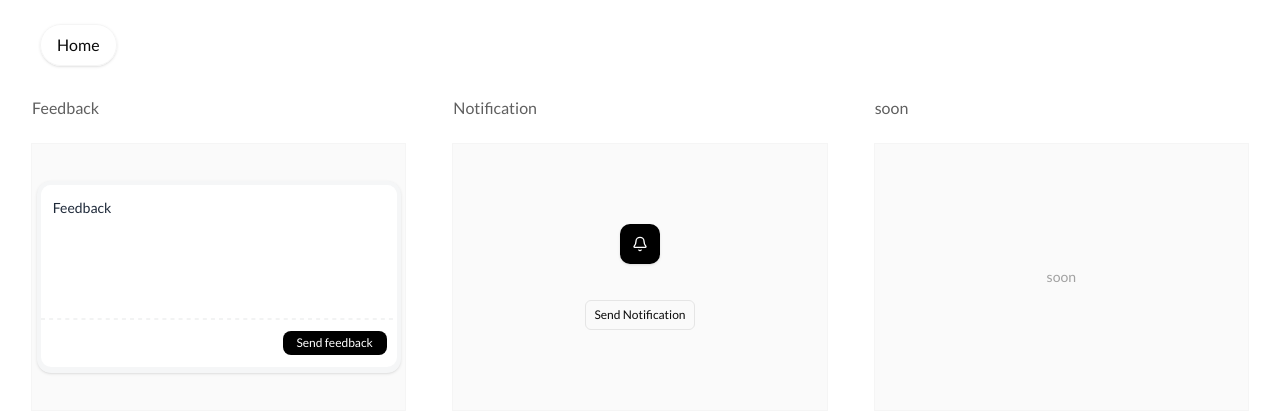
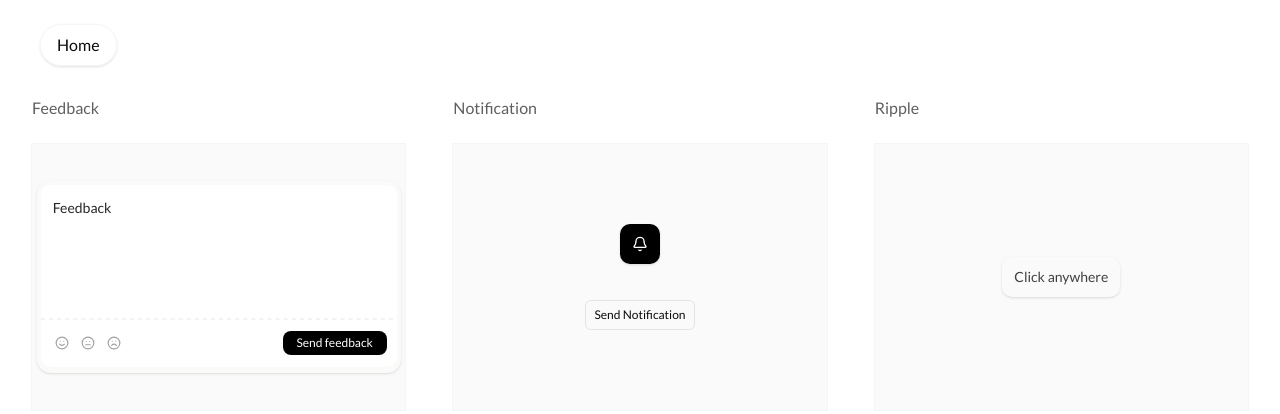
Before and after one commit to Andresuito/andres-portfolio, a Next.js app: page /animations in a window 1280 px wide. Both pictures are taken after a click on the button "Feedback". Shown: the top 414 px of the page. Built offline with nearby package versions, Linux system fonts and the light colour scheme.

Commit message:
feat: ripple

```diff
--- a/app/animations/page.tsx
+++ b/app/animations/page.tsx
@@ -2,6 +2,7 @@
 
 import FeedbackAnimation from "@/components/animations/feedback";
 import NotificationAnimation from "@/components/animations/notification";
+import RippleAnimation from "@/components/animations/ripple";
 import { Navigation } from "@/components/navigation";
 
 export default function AnimationsPage() {
@@ -26,9 +27,9 @@ export default function AnimationsPage() {
           </div>
 
           <div className="flex flex-col space-y-6 h-full">
-            <h2 className="font-light opacity-65">soon</h2>
+            <h2 className="font-light opacity-65">Ripple</h2>
             <div className="w-full flex justify-center py-20 outline outline-neutral-100 bg-neutral-50 flex-1 items-center">
-              <span className="text-neutral-400 text-sm">soon</span>
+              <RippleAnimation />
             </div>
           </div>
         </div>
--- a/components/animations/feedback.tsx
+++ b/components/animations/feedback.tsx
@@ -1,11 +1,13 @@
 "use client";
 
+import { Frown, Meh, Smile } from "lucide-react";
 import { AnimatePresence, motion } from "motion/react";
 import { useState } from "react";
 
 export default function FeedbackAnimation() {
   const [isExpanded, setIsExpanded] = useState(false);
   const [hasText, setHasText] = useState(false);
+  const [selectedFace, setSelectedFace] = useState<string | null>(null);
 
   return (
     <div className="relative flex items-center justify-center">
@@ -24,12 +26,12 @@ export default function FeedbackAnimation() {
             onClick={() => {
               setIsExpanded(true);
             }}
-            className="relative flex h-10 items-center rounded-lg bg-white shadow px-3 font-medium outline-none hover:bg-gray-50 transition-colors"
+            className="relative flex h-10 items-center rounded-lg shadow px-3 font-medium outline-none"
             layoutId="feedback-container"
             transition={{ duration: 0.35, ease: "easeInOut" }}
           >
             <motion.span
-              className="block text-sm text-gray-800"
+              className="block text-sm text-neutral-800 select-none"
               layoutId="feedback-text"
               transition={{ duration: 0.35, ease: "easeInOut" }}
             >
@@ -43,7 +45,7 @@ export default function FeedbackAnimation() {
             <>
               {!hasText && (
                 <motion.h2
-                  className="absolute text-sm text-gray-800 opacity-100 z-40"
+                  className="absolute text-sm select-none text-neutral-800 opacity-100 z-40"
                   style={{
                     left: "calc(50% - 182px + 16px)",
                     top: "calc(50% - 96px + 17px)",
@@ -59,7 +61,7 @@ export default function FeedbackAnimation() {
                 </motion.h2>
               )}
               <motion.div
-                className="absolute w-[364px] max-w-[90vw] rounded-xl bg-[#F5F6F7] p-1 shadow-sm outline-none h-[192px] left-1/2 top-1/2 -translate-x-1/2 -translate-y-1/2 z-30"
+                className="absolute w-[364px] max-w-[90vw] rounded-xl bg-stone-50 p-1 shadow-sm outline-none h-[192px] left-1/2 top-1/2 -translate-x-1/2 -translate-y-1/2 z-30"
                 layoutId="feedback-container"
                 transition={{
                   duration: 0.35,
@@ -88,18 +90,82 @@ export default function FeedbackAnimation() {
                         strokeDasharray="4 4"
                       ></path>
                     </svg>
+                    <div className="flex items-center justify-between w-full">
+                      <motion.div
+                        className="flex gap-1"
+                        initial={{ opacity: 0, x: -10 }}
+                        animate={{ opacity: 1, x: 0 }}
+                        transition={{ duration: 0.3, delay: 0.1 }}
+                      >
+                        <motion.button
+                          type="button"
+                          initial={{ scale: 0 }}
+                          animate={{ scale: 1 }}
+                          transition={{ duration: 0.2, delay: 0.2 }}
+                          onClick={() =>
+                            setSelectedFace(
+                              selectedFace === "happy" ? null : "happy"
+                            )
+                          }
+                          className={`p-1 rounded-md transition-colors ${
+                            selectedFace === "happy"
+                              ? "bg-green-100 text-green-600"
+                              : "text-neutral-400 hover:text-green-500"
+                          }`}
+                        >
+                          <Smile size={14} />
+                        </motion.button>
+                        <motion.button
+                          type="button"
+                          initial={{ scale: 0 }}
+                          animate={{ scale: 1 }}
+                          transition={{ duration: 0.2, delay: 0.3 }}
+                          onClick={() =>
+                            setSelectedFace(
+                              selectedFace === "neutral" ? null : "neutral"
+                            )
+                          }
+                          className={`p-1 rounded-md transition-colors ${
+                            selectedFace === "neutral"
+                              ? "bg-yellow-100 text-yellow-600"
+                              : "text-neutral-400 hover:text-yellow-500"
+                          }`}
+                        >
+                          <Meh size={14} />
+                        </motion.button>
+                        <motion.button
+                          type="button"
+                          initial={{ scale: 0 }}
+                          animate={{ scale: 1 }}
+                          transition={{ duration: 0.2, delay: 0.4 }}
+                          onClick={() =>
+                            setSelectedFace(
+                              selectedFace === "sad" ? null : "sad"
+                            )
+                          }
+                          className={`p-1 rounded-md transition-colors ${
+                            selectedFace === "sad"
+                              ? "bg-red-100 text-red-600"
+                              : "text-neutral-400 hover:text-red-500"
+                          }`}
+                        >
+                          <Frown size={14} />
+                        </motion.button>
+                      </motion.div>
                       <button
                         type="submit"
-                      className="ml-auto flex !h-6 !w-[104px] items-center justify-center rounded-md px-2 !text-xs bg-black text-white hover:bg-gray-800 transition-colors"
+                        className="flex !h-6 !w-[104px] items-center justify-center rounded-md px-2 !text-xs bg-black text-white hover:bg-neutral-800 transition-colors"
                         onClick={() => {
                           setIsExpanded(false);
                           setHasText(false);
+                          setSelectedFace(null);
                         }}
                       >
                         <span style={{ opacity: 1 }}>
                           <span>Send feedback</span>
                         </span>
                       </button>
+                    </div>
                   </div>
                 </form>
               </motion.div>
--- /dev/null
+++ b/components/animations/ripple.tsx
@@ -0,0 +1,86 @@
+"use client";
+
+import { useState } from "react";
+
+export default function RippleAnimation() {
+  const [ripples, setRipples] = useState<
+    { id: number; x: number; y: number }[]
+  >([]);
+  const [rippleId, setRippleId] = useState(0);
+
+  const createRipple = (e: React.MouseEvent<HTMLDivElement>) => {
+    const rect = e.currentTarget.getBoundingClientRect();
+    const x = e.clientX - rect.left;
+    const y = e.clientY - rect.top;
+
+    const newRipple = { id: rippleId, x, y };
+    setRipples((prev) => [...prev, newRipple]);
+    setRippleId((prev) => prev + 1);
+
+    setTimeout(() => {
+      setRipples((prev) => prev.filter((ripple) => ripple.id !== newRipple.id));
+    }, 800);
+  };
+
+  return (
+    <>
+      <style jsx>{`
+        .ripple-container {
+          position: relative;
+          overflow: hidden;
+          cursor: pointer;
+        }
+
+        .ripple {
+          position: absolute;
+          border-radius: 50%;
+          background: radial-gradient(
+            circle,
+            rgba(147, 51, 234, 0.4) 0%,
+            rgba(147, 51, 234, 0.2) 40%,
+            rgba(147, 51, 234, 0.1) 60%,
+            transparent 80%
+          );
+          transform: translate(-50%, -50%);
+          animation: ripple-animation 0.8s ease-out forwards;
+          pointer-events: none;
+        }
+
+        @keyframes ripple-animation {
+          0% {
+            width: 0px;
+            height: 0px;
+            opacity: 1;
+          }
+          100% {
+            width: 200px;
+            height: 200px;
+            opacity: 0;
+          }
+        }
+      `}</style>
+
+      <div className="flex flex-col items-center space-y-6">
+        <div
+          className="ripple-container hover-glow w-fit h-10  rounded-lg shadow px-3 flex items-center justify-center"
+          onClick={createRipple}
+        >
+          <span className="text-neutral-700 text-sm font-medium select-none">
+            Click anywhere
+          </span>
+
+          {ripples.map((ripple) => (
+            <div
+              key={ripple.id}
+              className="ripple"
+              style={{
+                left: ripple.x,
+                top: ripple.y,
+              }}
+            />
+          ))}
+        </div>
+      </div>
+    </>
+  );
+}
```
Lines whose indentation alone changed are shown as unchanged.
